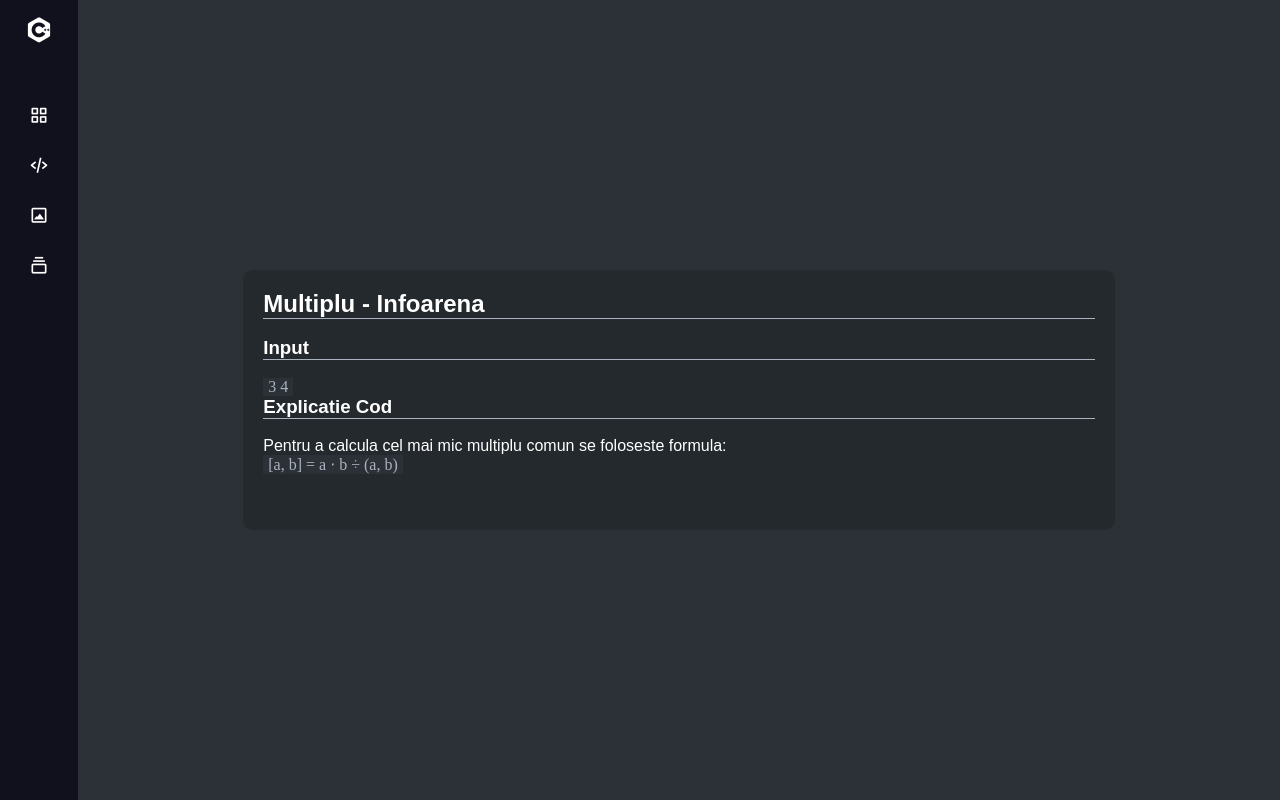
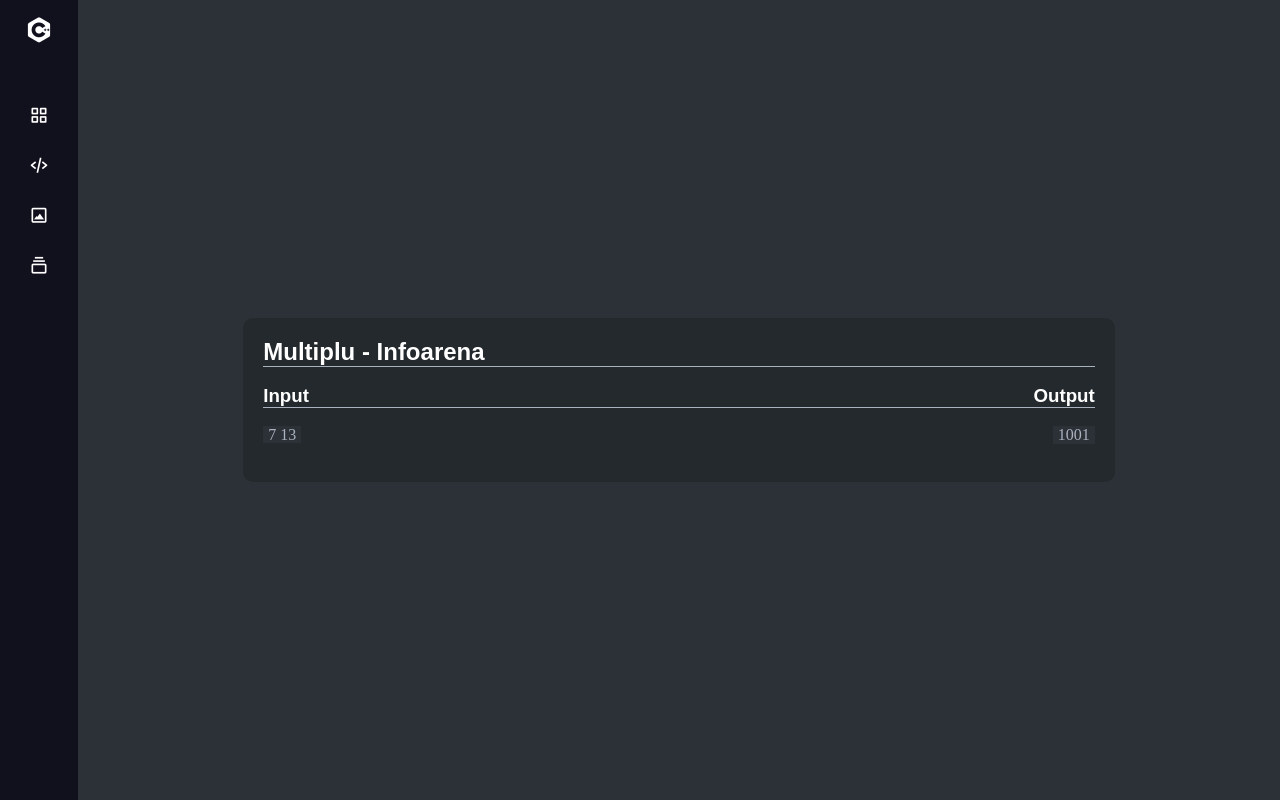
Before and after one commit to DiaRar/proiectdp, a Next.js app: page /exemple/2 in a window 1280 px wide. Built offline with nearby package versions, Linux system fonts and the light colour scheme; a web font is replaced by a local one.

Commit message:
Explicatie++

```diff
--- a/components/sidebar.tsx
+++ b/components/sidebar.tsx
@@ -102,7 +102,7 @@
             </li>
           <li>
           <Link href="/exemple/2">
-            <a href="#">Numere mari</a>
+            <a href="#">Infoarena</a>
             </Link>
             </li>
         </ul>
--- a/pages/exemple/2.tsx
+++ b/pages/exemple/2.tsx
@@ -5,24 +5,22 @@
   return (
     <div className={styles.container}>
       <div className={` ${styles.potato} ${styles.oof}`}>
-        <h2 className={styles.h2}>Multiplu - Infoarena</h2>
+      <h2 className={styles.h2}>Multiplu - Infoarena</h2>
         <br />
         <p>
-        <h3 className={styles.h2}>Input</h3>
-          <br />
-          <div className={styles.mono}>
-              3 4
-          </div>
-          <h3 className={styles.h2}>Explicatie Cod</h3>
-          <br />
-          Pentru a calcula cel mai mic multiplu comun se foloseste formula:
+
+        <h3 className={styles.h2}><span className={styles.left}>Input</span> <span className={styles.right}>Output</span></h3>
+        <br/>
+          <span className={`${styles.mono} ${styles.left}`}>
+          7 13
+          </span>
+
+          <span className={`${styles.mono} ${styles.right}`}>
+              1001
+          </span>
           <br/>
-          <div className={styles.mono}>[a, b] = a ⋅ b ÷ (a, b)</div>
-          <br/>
-
         </p>
         <br />
-       {/* <img className={styles.img} src="/graf.svg" ></img> */}
       </div>
     </div>
   )
```
Also changed, not shown: pages/explicatie.tsx (+6 -9 lines).
